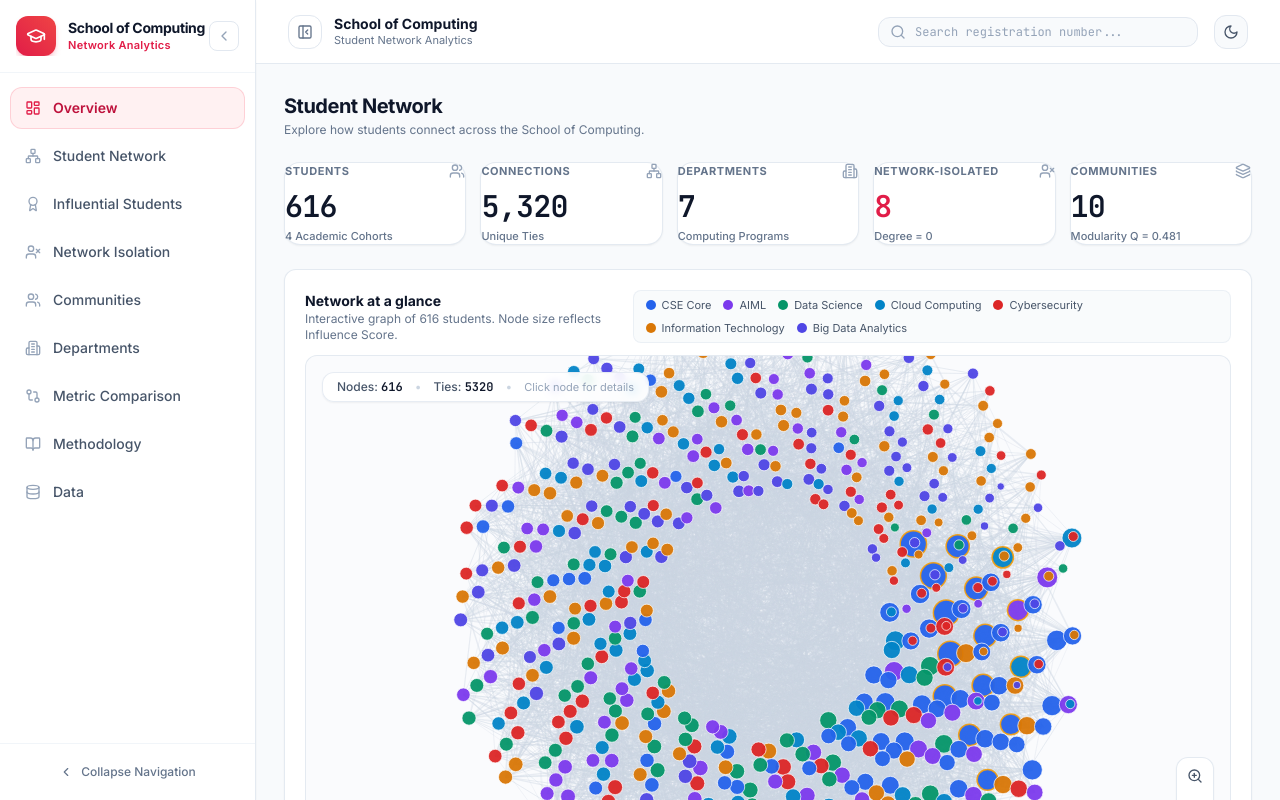
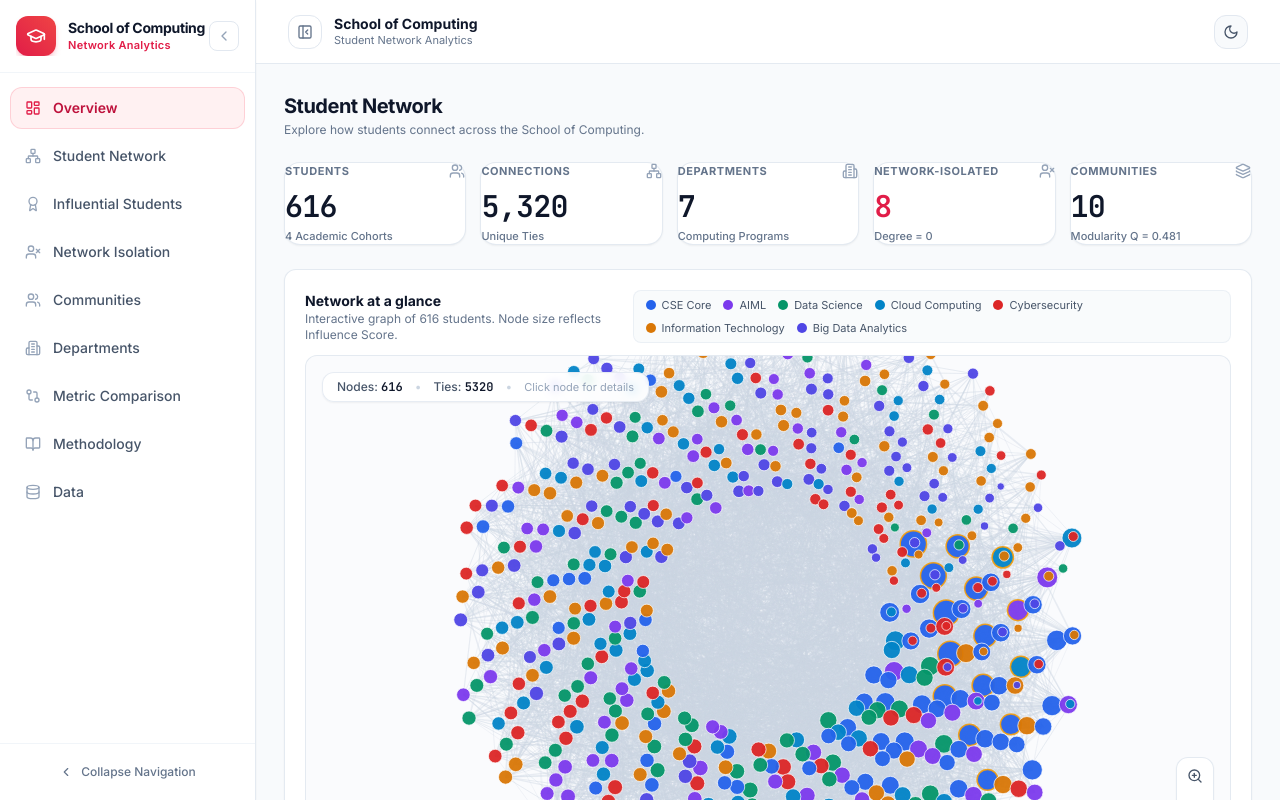
Before and after one commit to Shreyya407/student_network_analysis, a React (Vite) app: page / in a window 1280 px wide. Shown: the top 800 px of the page. Built offline with nearby package versions, Linux system fonts and the light colour scheme.

Commit message:
chore: remove registration search bar from header

```diff
--- a/src/components/layout/Header.tsx
+++ b/src/components/layout/Header.tsx
@@ -1,26 +1,9 @@
-import React, { useState } from 'react';
-import { Search, Sun, Moon, Menu, PanelLeftClose, PanelLeftOpen, Sparkles } from 'lucide-react';
+import React from 'react';
+import { Sun, Moon, PanelLeftClose, PanelLeftOpen } from 'lucide-react';
 import { useNetwork } from '../../context/NetworkContext';
 
 export const Header: React.FC = () => {
-  const { data, searchQuery, setSearchQuery, selectStudentByReg, theme, toggleTheme, sidebarCollapsed, toggleSidebar } = useNetwork();
-  const [dropdownOpen, setDropdownOpen] = useState(false);
-
-  const handleSearchChange = (e: React.ChangeEvent<HTMLInputElement>) => {
-    const val = e.target.value;
-    setSearchQuery(val);
-    setDropdownOpen(val.trim().length > 1);
-  };
-
-  const matchingStudents = data?.students.filter(s =>
-    s.registration_number.toLowerCase().includes(searchQuery.toLowerCase().trim())
-  ).slice(0, 6) || [];
-
-  const handleSelect = (reg: string) => {
-    selectStudentByReg(reg);
-    setSearchQuery('');
-    setDropdownOpen(false);
-  };
+  const { theme, toggleTheme, sidebarCollapsed, toggleSidebar } = useNetwork();
 
   return (
     <header className="h-16 bg-white dark:bg-[#111726] border-b border-slate-200/90 dark:border-slate-800/90 px-5 lg:px-8 flex items-center justify-between sticky top-0 z-10 transition-colors duration-200 shadow-2xs">
@@ -29,7 +12,7 @@ export const Header: React.FC = () => {
         <button
           onClick={toggleSidebar}
           title={sidebarCollapsed ? "Expand sidebar" : "Collapse sidebar"}
-          className="p-2 rounded-xl border border-slate-200 dark:border-slate-700 text-slate-500 dark:text-slate-400 hover:text-rose-600 dark:hover:text-rose-400 hover:border-rose-300 dark:hover:border-rose-800 hover:bg-rose-50/50 dark:hover:bg-slate-800/80 transition-all duration-150"
+          className="p-2 rounded-xl border border-slate-200 dark:border-slate-700 text-slate-500 dark:text-slate-400 hover:text-rose-600 dark:hover:text-rose-400 hover:border-rose-300 dark:hover:border-rose-800 hover:bg-rose-50/50 dark:hover:bg-slate-800/80 transition-all duration-150 cursor-pointer"
         >
           {sidebarCollapsed ? <PanelLeftOpen className="w-4 h-4" /> : <PanelLeftClose className="w-4 h-4" />}
         </button>
@@ -41,42 +24,6 @@ export const Header: React.FC = () => {
       </div>
 
       <div className="flex items-center gap-3 sm:gap-4">
-        {/* Registration Number Search Bar */}
-        <div className="relative w-60 sm:w-80">
-          <div className="relative">
-            <Search className="w-4 h-4 text-slate-400 absolute left-3 top-1/2 -translate-y-1/2" />
-            <input
-              type="text"
-              placeholder="Search registration number..."
-              value={searchQuery}
-              onChange={handleSearchChange}
-              onFocus={() => searchQuery.trim().length > 1 && setDropdownOpen(true)}
-              className="w-full pl-9 pr-4 py-1.5 text-xs bg-slate-50 dark:bg-slate-900/90 border border-slate-200 dark:border-slate-700 rounded-xl text-slate-900 dark:text-slate-100 placeholder:text-slate-400 focus:outline-none focus:ring-2 focus:ring-rose-500/20 focus:border-rose-500 font-mono transition-all"
-            />
-          </div>
-
-          {/* Autocomplete Dropdown */}
-          {dropdownOpen && matchingStudents.length > 0 && (
-            <div className="absolute top-full mt-1.5 left-0 right-0 bg-white dark:bg-[#131B2A] border border-slate-200 dark:border-slate-700 rounded-xl shadow-xl py-1 z-30 max-h-60 overflow-y-auto">
-              {matchingStudents.map((s) => (
-                <button
-                  key={s.registration_number}
-                  onClick={() => handleSelect(s.registration_number)}
-                  className="w-full text-left px-3.5 py-2 hover:bg-rose-50/60 dark:hover:bg-slate-800/70 flex items-center justify-between text-xs border-b border-slate-100 dark:border-slate-800 last:border-b-0 transition-colors"
-                >
-                  <div>
-                    <span className="font-mono font-bold text-rose-600 dark:text-rose-400">{s.registration_number}</span>
-                    <span className="text-slate-500 dark:text-slate-400 ml-2 text-[11px]">{s.department}</span>
-                  </div>
-                  <span className="text-[10px] text-slate-400 dark:text-slate-400 bg-slate-100 dark:bg-slate-800 px-1.5 py-0.5 rounded font-mono">
-                    Score: {s.influence_score.toFixed(2)}
-                  </span>
-                </button>
-              ))}
-            </div>
-          )}
-        </div>
-
         {/* Dark / Light Mode Toggle Button */}
         <button
           onClick={toggleTheme}
```
